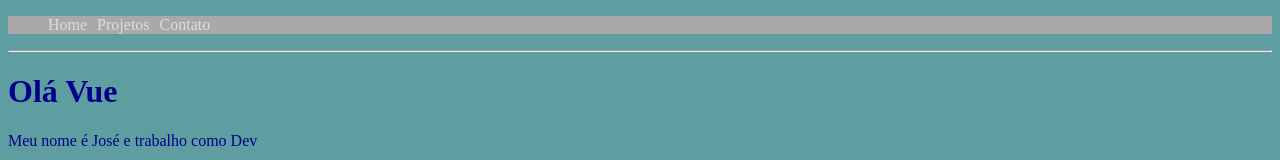
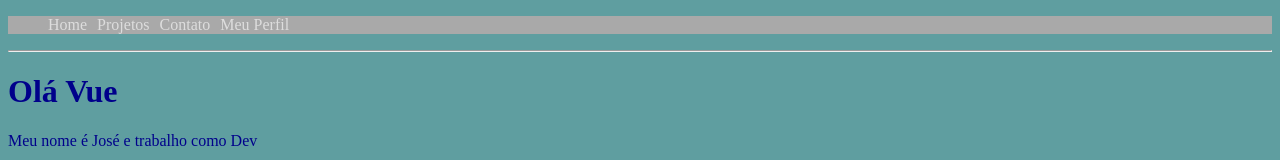
Before and after one commit to josemalcher/Hora-de-Codar-vue3, a Vue app in the folder 04-Utilizando-o-Vue-CLI/projeto_cli_vue/: page / in a window 1280 px wide. Shown: the top 160 px of the page. Built offline with nearby package versions, Linux system fonts and the light colour scheme.

Commit message:
17 - Utilizando props

```diff
--- a/04-Utilizando-o-Vue-CLI/projeto_cli_vue/src/App.vue
+++ b/04-Utilizando-o-Vue-CLI/projeto_cli_vue/src/App.vue
@@ -1,6 +1,6 @@
 <template>
   <div>
-    <Header/>
+    <Header :esta_logado='true' />
     <hr>
     <PrimeiroComponente></PrimeiroComponente>
     <p class="teste">Dado d APP {{ appMensagem }}</p>
--- a/04-Utilizando-o-Vue-CLI/projeto_cli_vue/src/components/Header.vue
+++ b/04-Utilizando-o-Vue-CLI/projeto_cli_vue/src/components/Header.vue
@@ -4,13 +4,15 @@
     <li><a href="#">Home</a></li>
     <li><a href="#">Projetos</a></li>
     <li><a href="#">Contato</a></li>
+    <li v-if="esta_logado"><a href="#">Meu Perfil</a></li>
   </ul>
 </div>
 </template>
 
 <script>
 export default {
-  name: "Header"
+  name: "Header",
+  props:['esta_logado']
 }
 </script>
 
--- a/04-Utilizando-o-Vue-CLI/projeto_cli_vue/src/components/Info.vue
+++ b/04-Utilizando-o-Vue-CLI/projeto_cli_vue/src/components/Info.vue
@@ -36,14 +36,15 @@ import Picture from "./Picture";
 export default {
   name: "Info",
   props:{
-    compEmail: String
+    compEmail: String,
+    ocupacao: false
   },
   components: {
     Picture
   },
   data() {
     return {
-      ocupacao: false,
+      //ocupacao: false,
       email_view: true,
       blog: 'https://josemalcher.net',
       //email: '',
--- a/04-Utilizando-o-Vue-CLI/projeto_cli_vue/src/components/Pessoa.vue
+++ b/04-Utilizando-o-Vue-CLI/projeto_cli_vue/src/components/Pessoa.vue
@@ -2,7 +2,7 @@
 <div>
   <h2>Esta é a descrição da Pessoa: {{ nome}}</h2>
 <!--  <Info compEmail="email.PROP@email.com" />-->
-  <Info :compEmail="email" />
+  <Info :compEmail="email" :estaTrabalhando="false" />
   <FormVue/>
 </div>
 </template>
```
Also changed, not shown: 1 other file (tests, documents, lock files or other folders).
